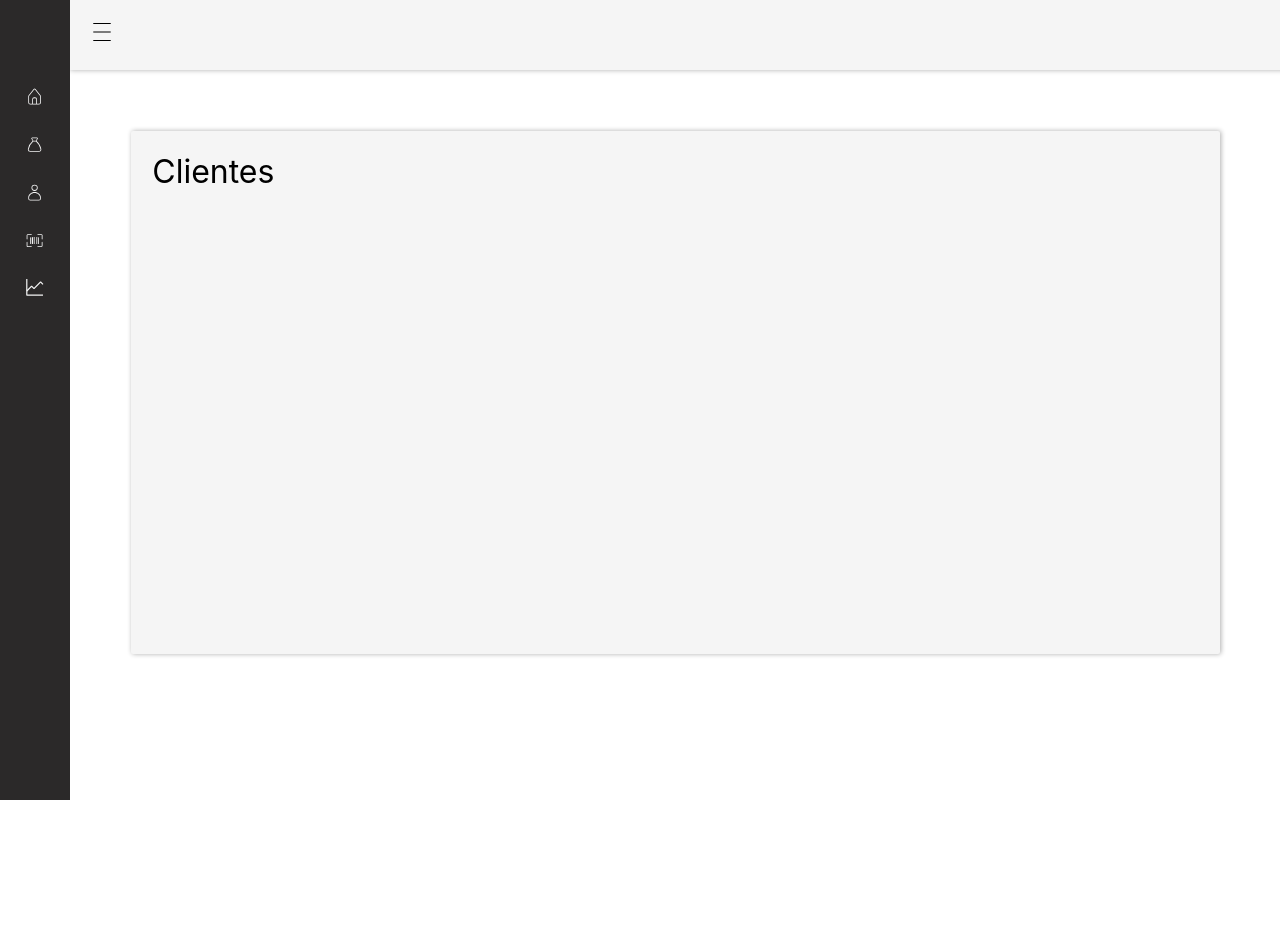
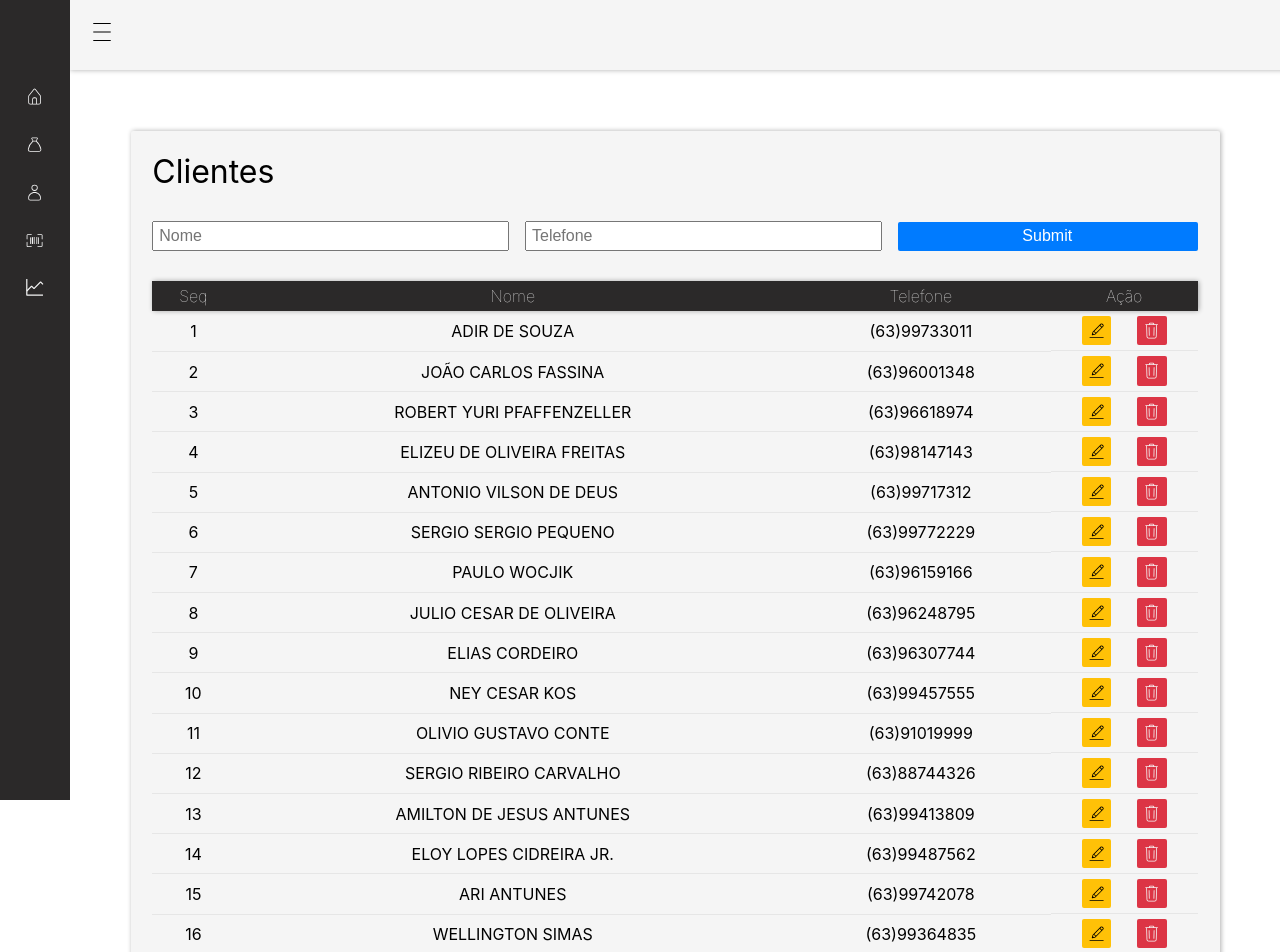
Before and after one commit to Maxwell-Alexander/App-Dashboard-Controle-PESSOAL, a React (Vite) app in the folder frontend-web/: page /clientes in a window 1280 px wide. Shown: the top 952 px of the page. Before the commit the page ends 800 px from the top, so only its background shows below. Built offline with nearby package versions, Linux system fonts and the light colour scheme.

Commit message:
Desenvolvendo formulario e tabelas da pagina de cliente

```diff
--- /dev/null
+++ b/frontend-web/src/components/forms/FormCliente.jsx
@@ -0,0 +1,79 @@
+import styles from '../../styles/Forms.module.css';
+import stylesTbl from '../../styles/Table.module.css'
+import { CiEdit, CiTrash } from "react-icons/ci";
+
+function FormClient() {
+
+    const clientes = [
+        { nome: 'ADIR DE SOUZA', tel: '(63)99733011' },
+        { nome: 'JOÃO CARLOS FASSINA', tel: '(63)96001348' },
+        { nome: 'ROBERT YURI PFAFFENZELLER', tel: '(63)96618974' },
+        { nome: 'ELIZEU DE OLIVEIRA FREITAS', tel: '(63)98147143' },
+        { nome: 'ANTONIO VILSON DE DEUS', tel: '(63)99717312' },
+        { nome: 'SERGIO SERGIO PEQUENO', tel: '(63)99772229' },
+        { nome: 'PAULO WOCJIK', tel: '(63)96159166' },
+        { nome: 'JULIO CESAR DE OLIVEIRA', tel: '(63)96248795' },
+        { nome: 'ELIAS CORDEIRO', tel: '(63)96307744' },
+        { nome: 'NEY CESAR KOS', tel: '(63)99457555' },
+        { nome: 'OLIVIO GUSTAVO CONTE', tel: '(63)91019999' },
+        { nome: 'SERGIO RIBEIRO CARVALHO', tel: '(63)88744326' },
+        { nome: 'AMILTON DE JESUS ANTUNES', tel: '(63)99413809' },
+        { nome: 'ELOY LOPES CIDREIRA JR.', tel: '(63)99487562' },
+        { nome: 'ARI ANTUNES', tel: '(63)99742078' },
+        { nome: 'WELLINGTON SIMAS', tel: '(63)99364835' },
+        { nome: 'LINELSON DE B. RODRIGUES', tel: '(63)85078319' },
+        { nome: 'EVILÁSIO FRANCISCO PINHEIRO', tel: '(63)91994142' },
+        { nome: 'IDEL CHAVES MACHADO DE A', tel: '(63)97720597' },
+        { nome: 'DARCI MARIA DA ROSA', tel: '(63)99722130' },
+        { nome: 'MICHELE MAROUVO', tel: '(63)99945415' },
+        { nome: 'PATRICIA DIAS MASSANARES', tel: '(63)99492102' },
+        { nome: 'ZULEICA OLIVEIRA F. ROSA', tel: '(63)99599825' },
+        { nome: 'MARCOS JOSÉ FONTES', tel: '(63)99426971' },
+        { nome: 'LEONICE CLARO SOARES', tel: '(63)96882551' },
+        { nome: 'GUILHERME SANCHES', tel: '(63)98098679' },
+        { nome: 'EDSON FELICIDADE', tel: '(63)99715485' },
+        { nome: 'WILSON POLIMENI', tel: '(63)32745829' },
+        { nome: 'PAULO AUGUSTO COSTA', tel: '(63)99714035' },
+        { nome: 'RUDNEI VIANA MENDES', tel: '(63)91016875' },
+        { nome: 'JEAN CARLOS TEIXEIRA', tel: '(63)98128186' }
+    ]
+
+    return (
+
+        <>
+            <form action="" className={styles.form}>
+                <input type="text" id="name" name="name" aria-label="name" placeholder="Nome" required />
+                <input type="tel" id="tel" name="tel" aria-label="tel" placeholder="Telefone" required />
+                <input type="submit" className={styles.bto_cadastrar} />
+            </form>
+            <div>
+                <table className={stylesTbl.table}>
+                    <thead>
+                        <tr>
+                            <th>Seq</th>
+                            <th>Nome</th>
+                            <th>Telefone</th>
+                            <th>Ação</th>
+                        </tr>
+                    </thead>
+                    <tbody>
+                        {clientes.map((data, indice) => (
+                            <tr key={indice + 1}>
+                                <td>{indice + 1}</td>
+                                <td>{data.nome}</td>
+                                <td>{data.tel}</td>
+                                <td className={stylesTbl.btoAcoes}>
+                                    <span className={stylesTbl.iconEdit} title='Editar'><CiEdit /></span>
+                                    <span className={stylesTbl.iconDelete} title='Excluir'><CiTrash /></span>
+                                </td>
+
+                            </tr>
+                        ))}
+                    </tbody>
+                </table>
+            </div>
+        </>
+    );
+}
+
+export default FormClient;
--- a/frontend-web/src/layouts/Navbar.jsx
+++ b/frontend-web/src/layouts/Navbar.jsx
@@ -7,7 +7,7 @@ function Navbar() {
 
     let openSidebar = false;
 
-    function Expandir() {
+    function expandirSidebar() {
 
         let sidebar = document.getElementById('sidebar');
         let root = document.getElementById('root');
@@ -29,11 +29,10 @@ function Navbar() {
     }
 
 
-
     return (
         <div className={styles.navbar}>
 
-            <div id={styles.iconExpandir} onClick={Expandir}>
+            <div id={styles.iconExpandir} onClick={expandirSidebar}>
                 <CiMenuBurger />
             </div>
 
--- a/frontend-web/src/pages/Clientes.jsx
+++ b/frontend-web/src/pages/Clientes.jsx
@@ -1,11 +1,12 @@
 import styles from '../styles/Container.module.css';
-
+import FormClient from '../components/forms/FormCliente';
 
 function Clientes() {
 
     return (
         <div className={styles.containerPage}>
             <h2>Clientes</h2>
+            <FormClient />
         </div>
     );
 
--- a/frontend-web/src/styles/Container.module.css
+++ b/frontend-web/src/styles/Container.module.css
@@ -1,6 +1,7 @@
 .containerPage {
   display: flex;
-  gap: 10px;
+  justify-content: flex-start;
+  gap: 30px;
   flex-direction: column;
   background-color: whitesmoke;
   box-shadow: 1px 0px 5px #00000052;
@@ -12,7 +13,7 @@
 }
 
 h2 {
-  margin: 0;
+  margin: 0px;
   font-size: 2rem;
   font-weight: normal;
 }
--- /dev/null
+++ b/frontend-web/src/styles/Forms.module.css
@@ -0,0 +1,66 @@
+form {
+    display: flex;
+    flex-direction: row;
+    align-items: center;
+    gap: 1rem 1rem;
+}
+
+form input {
+    width: 100%;
+    height: 1.5rem;
+    font-size: 1rem;
+    padding-left: 5px;
+}
+
+form select {
+    width: 100%;
+    height: 1.9rem;
+    font-size: 1rem;
+    padding-left: 5px;
+}
+
+form select option {
+    background-color: #2a2828;
+    color: #9c9c9c;
+    border-radius: 2px;
+
+}
+
+form input::placeholder {
+    font-size: 1rem;
+}
+
+
+/*========== Botões principal ==========*/
+
+.bto_cadastrar {
+    display: flex;
+    justify-content: center;
+    align-items: center;
+    background-color: #007bff;
+    color: white;
+    height: 1.8rem;
+    border: none;
+    border-radius: 2px;
+
+    margin: 0;
+
+    max-width: 300px;
+
+}
+
+.bto_salvar {
+    display: flex;
+    justify-content: center;
+    align-items: center;
+    background-color: #5cb85c;
+    color: white;
+    height: 1.8rem;
+    border: none;
+    border-radius: 2px;
+
+    margin: 0;
+
+    max-width: 300px;
+
+}
--- a/frontend-web/src/styles/Sidebar.module.css
+++ b/frontend-web/src/styles/Sidebar.module.css
@@ -4,7 +4,7 @@
     width: 70px;
     height: 100%;
     overflow-x: hidden;
-    transition: .2s;
+    transition: .25s;
 
 }
 
--- /dev/null
+++ b/frontend-web/src/styles/Table.module.css
@@ -0,0 +1,68 @@
+
+table {
+    border-collapse: collapse;
+    text-align: center;
+    /*margin-top: 30px;*/
+
+    width: 100%;
+}
+
+table tr {
+    height: 30px;
+}
+
+thead {
+    background-color: #2B2929;
+    color: whitesmoke;
+
+    border-radius: 2px;
+    box-shadow: 1px 0px 5px #00000052;
+}
+
+thead th {
+    color: whitesmoke;
+    font-weight: 100;
+    padding: 5px;
+
+}
+
+tbody td {
+    padding: 5px;
+    border-bottom: solid 1px #e6e6e6;
+
+
+}
+
+tbody tr:hover {
+    background-color: #e6e6e6;
+}
+
+.btoAcoes {
+    display: flex;
+    flex-direction: row;
+    flex-wrap: nowrap;
+    justify-content: space-evenly;
+}
+
+.btoAcoes span {
+    display: flex;
+    padding: 5px;
+    border-radius: 2px;
+    font-size: 1.2rem;
+    cursor: pointer;
+
+}
+
+.iconEdit {
+    background-color: #ffc107;
+}
+
+.iconDelete {
+    background-color: #dc3545;
+    color: whitesmoke;
+}
+
+.btoAcoes span:hover {
+    box-shadow: 1px 0px 5px #00000052;
+
+}
```
